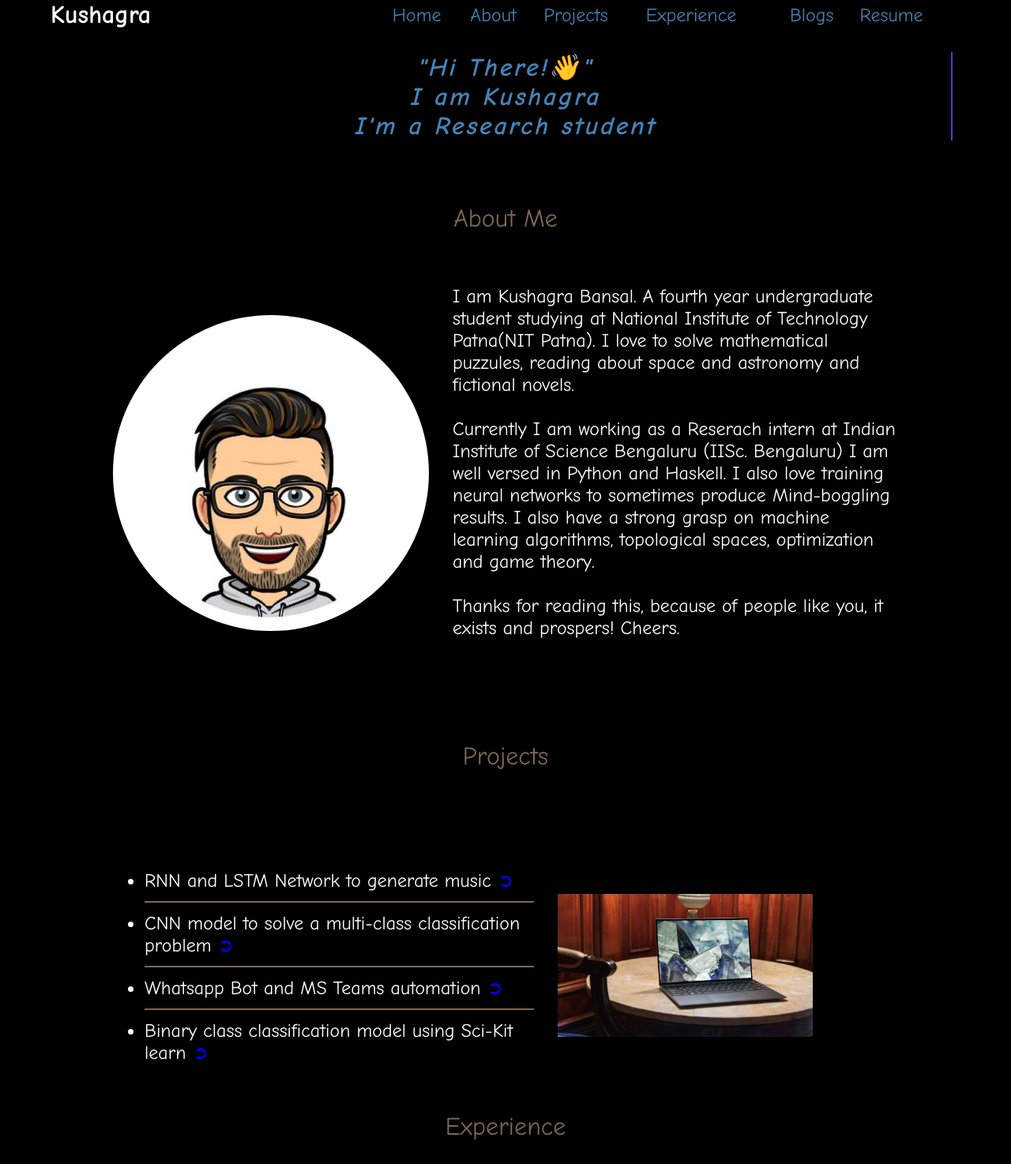
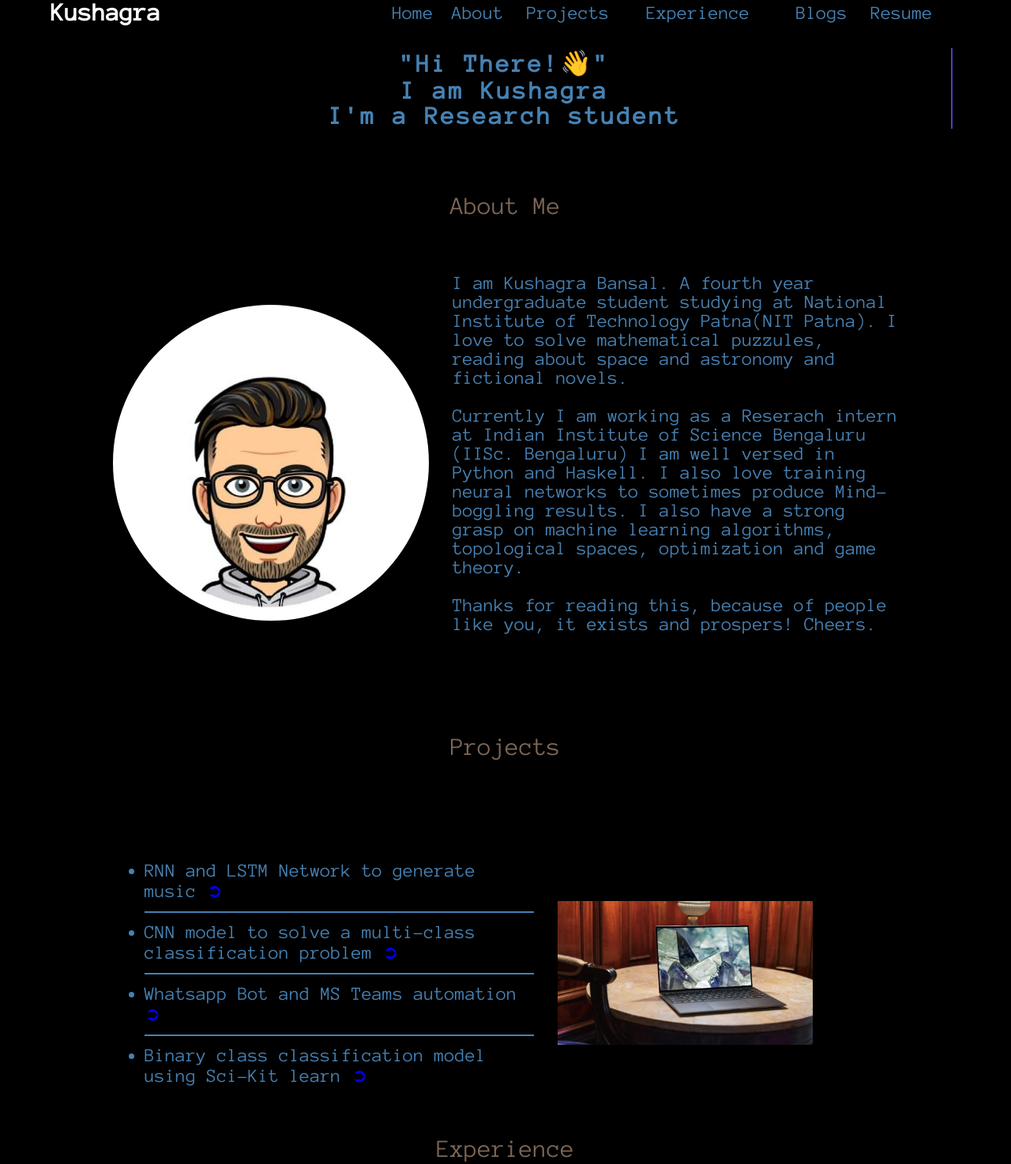
Before and after one commit to Kush1101/my-site, a plain HTML site: page index.html in a window 1280 px wide. Shown: the top 1474 px of the page at 79% size. Drawn offline with Linux system fonts and the light colour scheme; a web font is replaced by a local one.

Commit message:
Update index.html

```diff
--- a/index.html
+++ b/index.html
@@ -2,13 +2,18 @@
 <html lang="en">
 
 <head>
+	<link rel="preconnect" href="https://fonts.googleapis.com">
+    <link rel="preconnect" href="https://fonts.gstatic.com" crossorigin>
+
+	<link href="https://fonts.googleapis.com/css2?family=Encode+Sans+SC:wght@100&display=swap" rel="stylesheet">
 	<meta charset="UTF-8">
 	<meta name="viewport" content=
 		"width=device-width, initial-scale=1.0">
 	<title>Kushagra</title>
 	<link rel = "icon" href = "images/k.jpg" type = "image/x-icon">
 	<style>
-		@import url('https://fonts.googleapis.com/css2?family=Encode+Sans+SC:wght@100&display=swap');
+		/* Google Fonts */
+@import url(https://fonts.googleapis.com/css?family=Anonymous+Pro);
         .footer2{
 			display: flex;
 			column-gap: 20px;
@@ -25,7 +30,7 @@
 		}
 		body{
 			margin: 0;
-			font-family: 'Encode Sans SC', sans-serif;
+			font-family: 'Anonymous Pro', monospace;
 		}
 		.typewriter {
   overflow: hidden; /* Ensures the content is not revealed until the animation */
@@ -61,7 +66,7 @@
 					cellspacing="0" width="90%" align="center">
 					<tr>
 						<td>
-							<font face="Comic sans MS" size="6" color="white">
+							<font size="6" color="white">
 								<b>Kushagra</b>
 							</font>
 						</td>
@@ -72,7 +77,7 @@
 
 						<td >
 							<a href="#home" class='grow' style="text-decoration: none;">
-								<font face="Comic sans MS" size="5" color="4682B4">
+								<font  size="5" color="4682B4">
 									Home
 								</font>
 							</a>
@@ -84,7 +89,7 @@
 
 						<td>
 							<a href="#about" style="text-decoration:none">
-								<font face="Comic sans MS" size="5" color="4682B4">
+								<font  size="5" color="4682B4">
 									About
 								</font>
 							</a>
@@ -96,7 +101,7 @@
 
 						<td>
 							<a href="#projects" style="text-decoration:none">
-								<font face="Comic sans MS" size="5" color="4682B4">
+								<font  size="5" color="4682B4">
 									Projects
 								</font>
 							</a>
@@ -108,7 +113,7 @@
 
 						<td>
 							<a href="#Experience" style="text-decoration:none">
-								<font face="Comic sans MS" size="5" color="4682B4">
+								<font  size="5" color="4682B4">
 									Experience
 								</font>
 							</a>
@@ -120,7 +125,7 @@
 
 						<td>
 							<a href="#Blogs" style="text-decoration:none">
-								<font face="Comic sans MS" size="5" color="4682B4">
+								<font  size="5" color="4682B4">
 									Blogs
 								</font>
 							</a>
@@ -130,7 +135,7 @@
 						</td>
 						<td>
 							<a href="https://drive.google.com/file/d/1A16zMEFDKCHxQBczmgXIL7q1PWTSIrCY/view?usp=sharing" target="Blank" style="text-decoration: none;">
-							<font face = "Comic sans MS" size = '5' color = "4682B4">
+							<font  size = '5' color = "4682B4">
 								Resume
 							</font>
 							</a>
@@ -152,13 +157,13 @@
 						<td align="center" valign="middle">
 							<h3>
 								<div class="typewriter">
-								<font face="Comic sans MS"
+								<font
 									size="6" color="4682B4">
-									<i>
+
 									 "Hi There!👋" <br>
 									 I am Kushagra <br>
 									 I'm a Research student
-									</i>
+
 								</font>
 								</div>
 							</h3>
@@ -181,7 +186,7 @@
 					<tr>
 						<td height="110" align="center"
 							valign="middle" colspan="2">
-							<font face="Comic sans MS" size="6"
+							<font  size="6"
 								color="7D6655">
 								About Me
 							</font>
@@ -198,8 +203,8 @@
 						</td>
 
 						<td width="60%">
-							<font face="Comic sans MS" size="5"
-								color="white">
+							<font  size="5"
+								color="4882B4">
                                 I am Kushagra Bansal. A fourth year
                                 undergraduate student studying at National
                                 Institute of Technology Patna(NIT Patna).
@@ -245,7 +250,7 @@
 					<tr>
 						<td height="180" align="center"
 							valign="middle" colspan="2">
-							<font face="Comic sans MS" size="6"
+							<font  size="6"
 								color="7D6655">
 								Projects
 							</font>
@@ -254,8 +259,8 @@
 
 					<tr>
 						<td height="10">
-							<font face="Comic sans MS"
-								size="5" color="white">
+							<font
+								size="5" color="4682B4">
 								<ul>
 									<li>
 
@@ -266,16 +271,16 @@
 									</li>
 
 									<li>
-										<hr color="7D6655">
+										<hr color="4682B4">
 										CNN model to solve a multi-class classification problem
 										<a href="https://github.com/Kush1101/Computer-Vision-using-convolutional-networks-in-tensorflow" style="text-decoration:none"
-											color="7D6655">
+											color="4682B4">
 											 ➲
 										</a>
 									</li>
 
 									<li>
-										<hr color="7D6655">
+										<hr color="4682B4">
 										Whatsapp Bot and MS Teams automation
 										<a href="https://github.com/Kush1101/Selenium-Automation-projects" style="text-decoration:none" color="7D6655">
 											 ➲
@@ -283,7 +288,7 @@
 									</li>
 
 									<li>
-										<hr color="7D6655">
+										<hr color="4682B4">
 										Binary class classification model using Sci-Kit learn
 										<a href="https://www.kaggle.com/kush1101/getting-started-with-titanic" style="text-decoration:none"color="7D6655">
 											 ➲
@@ -291,7 +296,7 @@
 									</li>
 
 						<td width="45%">
-							<img src="images/xps13.jpg" alt="xps" width="75%">
+							<img src="images/xps13.jpg" alt="Project" width="75%">
 
 						</td>
 					</tr>
@@ -310,14 +315,14 @@
 					cellspacing="0" width="80%" align="center">
 					<tr>
 						<td height="80" align="center" valign="middle">
-							<font face="Comic sans MS" size="6" color="7D6655">
+							<font  size="6" color="7D6655">
 								Experience
 							</font>
 						</td>
 					</tr>
 					<tr>
 						<td>
-							<font face="Comic sans MS" size="5" color="4682B4">
+							<font  size="5" color="4682B4">
 								<ul>
 									<li>
 										<b>Research Intern at IISc. Bengaluru</b>
@@ -382,7 +387,7 @@
 	<!--Blogs(start)-->
 
 	<table id="Blogs" border="0" width="100%"
-		cellpadding="0" cellspacing="0" bgcolor="black">
+		cellpadding="0" cellspacing="0" bgcolor="Black">
 		<tr>
 			<td>
 				<table border="0" cellpadding="10"
@@ -390,7 +395,7 @@
 					<tr>
 						<td height="80" align="center"
 							valign="middle" colspan="2">
-							<font face="Comic sans MS" size="6"
+							<font  size="6"
 								color="7D6655">
                                 Blogs
 							</font>
@@ -400,7 +405,7 @@
 						</tr>
 						<tr>
 						    <td height="80" valign="middle" colspan="2">
-								<font face="Comic sans MS" size="5" color="4682B4">
+								<font  size="5" color="4682B4">
 									<ul>
 										<li>
 											<a href = "medium.com/kush1101"style="text-decoration: none">
@@ -433,7 +438,7 @@
 					<tr>
 						<td height="180" align="center"
 							valign="middle" colspan="2">
-							<font face="Verdana" size="5"
+							<font  size="5"
 								color="4682B4">
                                 Wanna Connect?! Just drop a message below. I shall be delighted to get in touch!
 							</font>
@@ -448,13 +453,13 @@
 								<tr>
 									<td width="30%">
 										<hr color="black">
-										<font face="Verdana" size="4"
+										<font  size="4"
 											color="#ffffff">
 											Name
 										</font>
 									</td>
 									<td width="70%">
-										<font face="Verdana" size="4"
+										<font  size="4"
 											color="#ffffff">
 											<input type="text" size="40">
 										</font>
@@ -462,7 +467,7 @@
 								</tr>
 								<tr>
 									<td width="30%">
-										<font face="Verdana" size="4"
+										<font  size="4"
 											color="#ffffff">
 											Email
 										</font>
@@ -492,13 +497,13 @@
                             -->
 								<tr>
 									<td width="30%">
-										<font face="Verdana" size="4"
+										<font  size="4"
 											color="#ffffff">
 											Message
 										</font>
 									</td>
 									<td width="70%">
-										<font face="Verdana" size="4"
+										<font  size="4"
 											color="#ffffff">
 											<textarea rows="5"
 												cols="37">
@@ -512,7 +517,7 @@
 									</td>
 									<td width="70%">
 										<button type="Submit">
-											<font face="Verdana"
+											<font
 												size="4" color="black">
 												<b>Submit</b>
 											</font>
@@ -540,7 +545,7 @@
 
 
 	<div class="Reachout">
-		<font face='Comic sans MS' size = 6 color=7D6655>
+		<font  size = 6 color=7D6655>
 			Reach me out!
 
 
```
